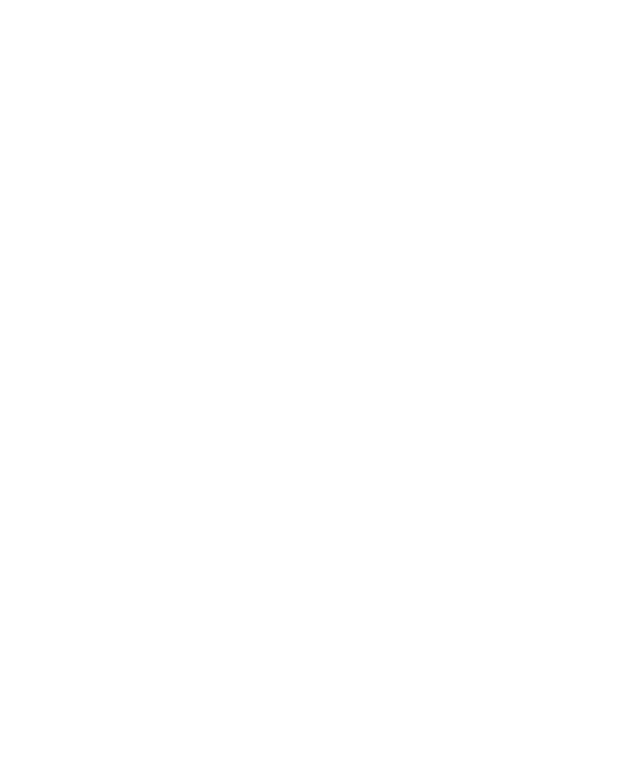
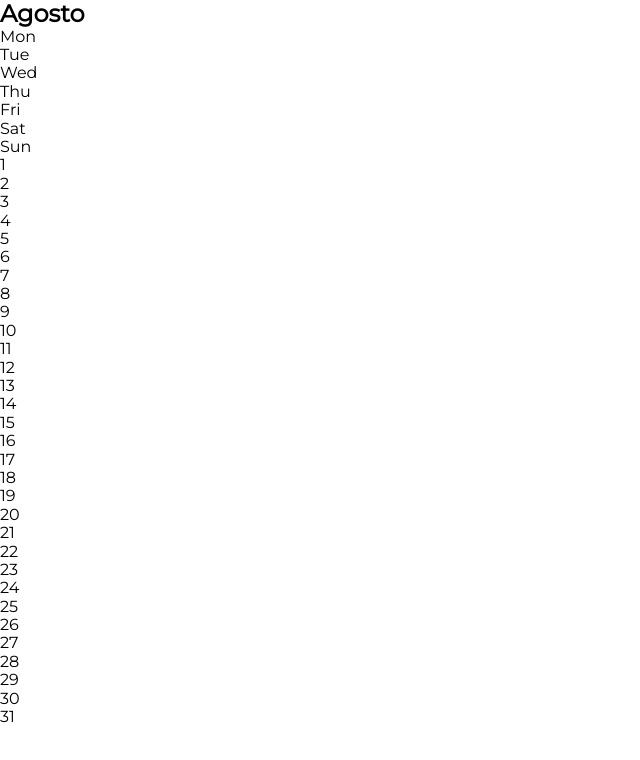
Before and after one commit to Alterlapsus/PracticaCalendario, a plain HTML site: page index.html in a window 1280 px wide. Shown: the whole page, without its empty margins (0-640 px from the left). Drawn offline with Linux system fonts and the light colour scheme.

Commit message:
se termina de realizar la estructura de nuestro calendario

```diff
--- a/index.html
+++ b/index.html
@@ -10,5 +10,54 @@
 </head>
 <body>
 
+    <main class="container calendar">
+        <section class="month">
+            <h2 class="month__name">Agosto</h2>
+        </section>
+
+        <section class="days">
+            <div class="days__item">Mon</div>
+            <div class="days__item">Tue</div>
+            <div class="days__item">Wed</div>
+            <div class="days__item">Thu</div>
+            <div class="days__item">Fri</div>
+            <div class="days__item">Sat</div>
+            <div class="days__item">Sun</div>
+        </section>
+
+        <section class="schedule">
+            <div class="schedule__day">1</div>
+            <div class="schedule__day">2</div>
+            <div class="schedule__day">3</div>
+            <div class="schedule__day">4</div>
+            <div class="schedule__day">5</div>
+            <div class="schedule__day">6</div>
+            <div class="schedule__day">7</div>
+            <div class="schedule__day">8</div>
+            <div class="schedule__day">9</div>
+            <div class="schedule__day">10</div>
+            <div class="schedule__day">11</div>
+            <div class="schedule__day">12</div>
+            <div class="schedule__day">13</div>
+            <div class="schedule__day">14</div>
+            <div class="schedule__day">15</div>
+            <div class="schedule__day">16</div>
+            <div class="schedule__day">17</div>
+            <div class="schedule__day">18</div>
+            <div class="schedule__day">19</div>
+            <div class="schedule__day">20</div>
+            <div class="schedule__day">21</div>
+            <div class="schedule__day">22</div>
+            <div class="schedule__day">23</div>
+            <div class="schedule__day">24</div>
+            <div class="schedule__day">25</div>
+            <div class="schedule__day">26</div>
+            <div class="schedule__day">27</div>
+            <div class="schedule__day">28</div>
+            <div class="schedule__day">29</div>
+            <div class="schedule__day">30</div>
+            <div class="schedule__day">31</div>
+        </section>
+    </main>
 </body>
 </html>
```
